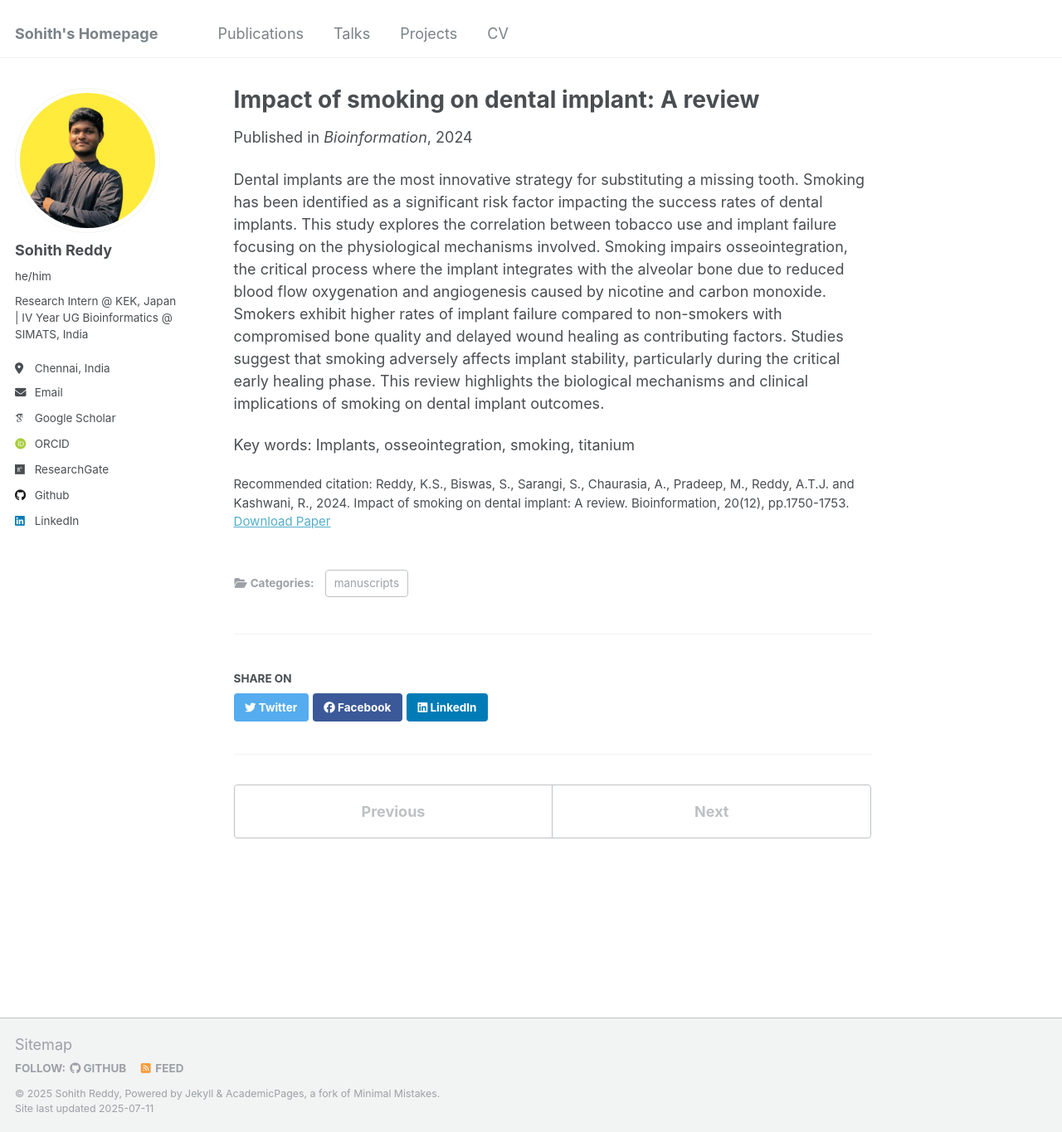
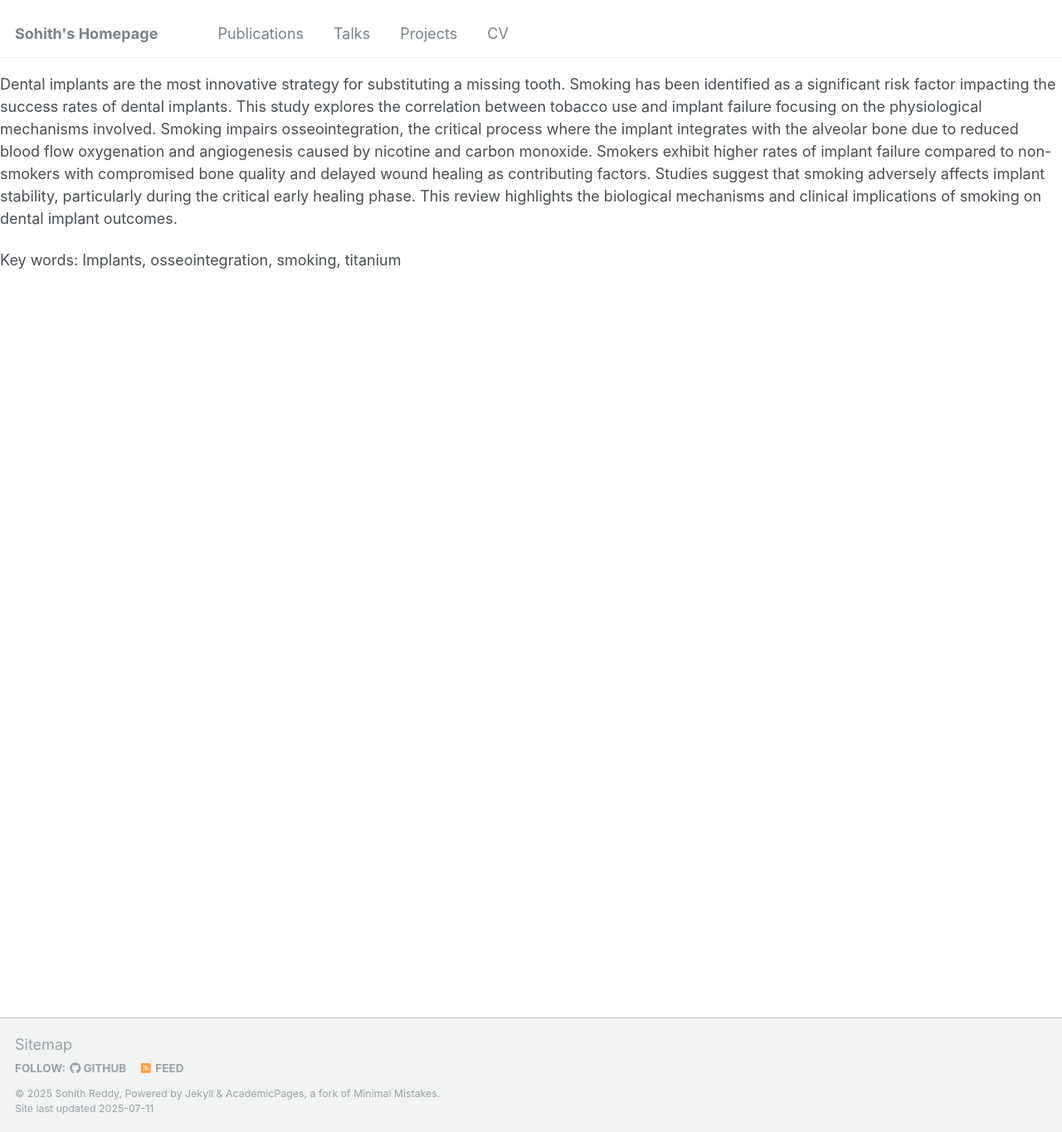
Before and after one commit to sohithpydev/sohith, a Jekyll site: the page built from _publications/2024-12-10.md, in a window 1280 px wide and 1365 px high. Shown: the whole window at 83% size. Built offline with Jekyll 4.4.1, drawn with Linux system fonts in a browser that asks for light colours; some web fonts are replaced; some of the changed lines change nothing that is shown.

Commit message:
Update _config.yml

```diff
--- a/_config.yml
+++ b/_config.yml
@@ -311,6 +311,13 @@
 #     category: /categories/:name/
 #     tag: /tags/:name/
 
+# Add these to your existing config.yml
+defaults:
+  - scope:
+      path: ""
+    values:
+      layout: "default"
+      full_width: true  # Custom variable we'll use in layouts
 
 # HTML Compression
 # - http://jch.penibelst.de/
```
